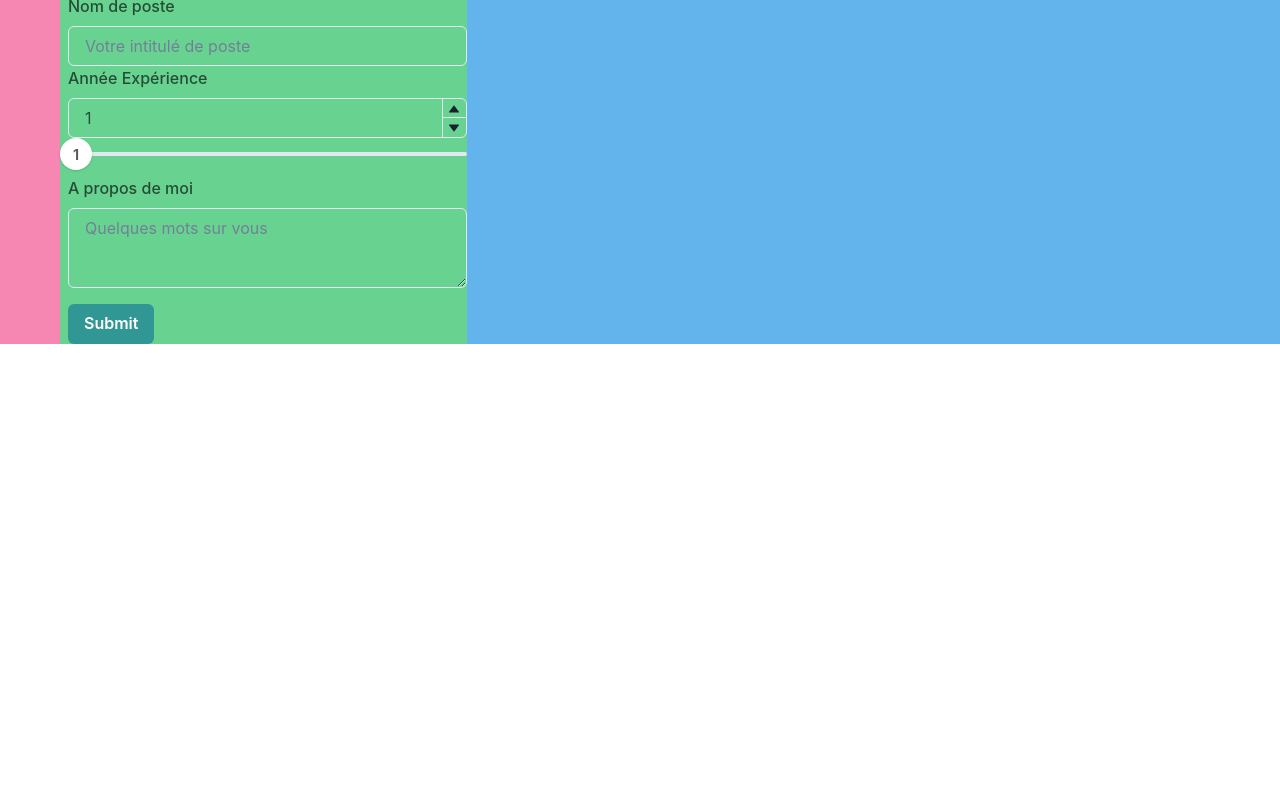
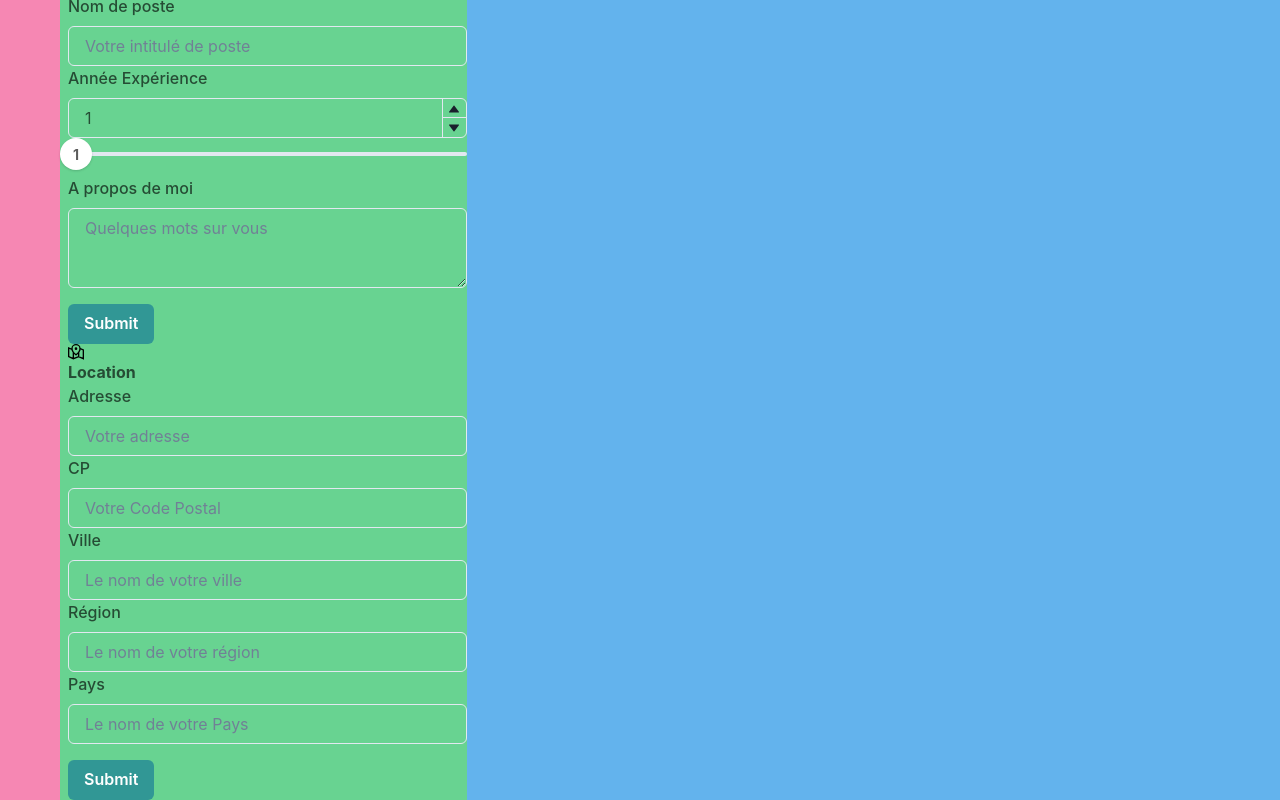
Before and after one commit to CleverCodeLabs/resume-it, a Next.js app in the folder apps/web/: page /resume/contact in a window 1280 px wide. Shown: the part 634-1434 px from the top of the page. Before the commit the page ends 978 px from the top, so only its background shows below. Built offline with nearby package versions, Linux system fonts and the light colour scheme.

Commit message:
feat:add LocationForm

```diff
--- /dev/null
+++ b/apps/web/components/location/LocationForm.tsx
@@ -0,0 +1,166 @@
+import { Controller, useForm } from "react-hook-form";
+
+import {
+  Button,
+  FormControl,
+  FormErrorMessage,
+  FormLabel,
+  Input,
+} from "@chakra-ui/react";
+import React from "react";
+import { GrMapLocation } from "react-icons/gr";
+
+interface ContactFormInput {
+  address: string;
+  zipCode: string;
+  city: string;
+  region: string;
+  country: string;
+}
+
+export default function ContactForm() {
+  const {
+    control,
+    handleSubmit,
+    register,
+    formState: { errors, isSubmitting },
+  } = useForm<ContactFormInput>({
+    defaultValues: {
+      address: "",
+      zipCode: "",
+      city: "",
+      region: "",
+      country: "",
+    },
+  });
+
+  function onSubmit(values: any): Promise<void> {
+    return new Promise((resolve) => {
+      setTimeout(() => {
+        alert(JSON.stringify(values, null, 2));
+        resolve();
+      }, 3000);
+    });
+  }
+
+  return (
+    <form onSubmit={handleSubmit(onSubmit)}>
+      <h1>
+        <GrMapLocation />
+        Location
+      </h1>
+
+      <Controller
+        name="address"
+        control={control}
+        rules={{
+          minLength: { value: 4, message: "Minimum length should be 4" },
+        }}
+        render={({ field: { onChange, onBlur, value, ref }, fieldState }) => (
+          <FormControl isInvalid={fieldState.invalid}>
+            <FormLabel htmlFor="address">Adresse</FormLabel>
+            <Input
+              id="address"
+              placeholder="Votre adresse"
+              {...{ onChange, onBlur, value, ref }}
+            />
+            <FormErrorMessage>
+              {fieldState.error && fieldState.error.message}
+            </FormErrorMessage>
+          </FormControl>
+        )}
+      />
+
+      <Controller
+        name="zipCode"
+        control={control}
+        rules={{
+          pattern: {
+            value: /[0-9]{5}/,
+            message: "entrez votre code postal",
+          },
+        }}
+        render={({ field: { onChange, onBlur, value, ref }, fieldState }) => (
+          <FormControl isInvalid={fieldState.invalid}>
+            <FormLabel htmlFor="zipCode">CP</FormLabel>
+            <Input
+              id="zipCode"
+              placeholder="Votre Code Postal"
+              {...{ onChange, onBlur, value, ref }}
+            />
+            <FormErrorMessage>
+              {fieldState.error && fieldState.error.message}
+            </FormErrorMessage>
+          </FormControl>
+        )}
+      />
+
+      <Controller
+        name="city"
+        control={control}
+        rules={{
+          minLength: { value: 4, message: "Minimum length should be 4" },
+        }}
+        render={({ field: { onChange, onBlur, value, ref }, fieldState }) => (
+          <FormControl isInvalid={fieldState.invalid}>
+            <FormLabel htmlFor="city">Ville</FormLabel>
+            <Input
+              id="city"
+              placeholder="Le nom de votre ville"
+              {...{ onChange, onBlur, value, ref }}
+            />
+            <FormErrorMessage>
+              {fieldState.error && fieldState.error.message}
+            </FormErrorMessage>
+          </FormControl>
+        )}
+      />
+
+      <Controller
+        name="region"
+        control={control}
+        rules={{
+          minLength: { value: 4, message: "Minimum length should be 4" },
+        }}
+        render={({ field: { onChange, onBlur, value, ref }, fieldState }) => (
+          <FormControl isInvalid={fieldState.invalid}>
+            <FormLabel htmlFor="region">Région</FormLabel>
+            <Input
+              id="region"
+              placeholder="Le nom de votre région"
+              {...{ onChange, onBlur, value, ref }}
+            />
+            <FormErrorMessage>
+              {fieldState.error && fieldState.error.message}
+            </FormErrorMessage>
+          </FormControl>
+        )}
+      />
+
+      <Controller
+        name="country"
+        control={control}
+        rules={{
+          minLength: { value: 4, message: "Minimum length should be 4" },
+        }}
+        render={({ field: { onChange, onBlur, value, ref }, fieldState }) => (
+          <FormControl isInvalid={fieldState.invalid}>
+            <FormLabel htmlFor="country">Pays</FormLabel>
+            <Input
+              id="country"
+              placeholder="Le nom de votre Pays"
+              {...{ onChange, onBlur, value, ref }}
+            />
+            <FormErrorMessage>
+              {fieldState.error && fieldState.error.message}
+            </FormErrorMessage>
+          </FormControl>
+        )}
+      />
+
+      <Button mt={4} colorScheme="teal" isLoading={isSubmitting} type="submit">
+        Submit
+      </Button>
+    </form>
+  );
+}
--- a/apps/web/components/nav/nav.tsx
+++ b/apps/web/components/nav/nav.tsx
@@ -1,5 +1,6 @@
 import { FC } from "react";
 import { RiContactsLine, RiProfileLine } from "react-icons/ri";
+import { GrMapLocation } from "react-icons/gr";
 
 const Navbar: FC = () => {
   return (
@@ -10,6 +11,9 @@ const Navbar: FC = () => {
       <a>
         <RiProfileLine />
       </a>
+      <a>
+        <GrMapLocation />
+      </a>
     </div>
   );
 };
--- a/apps/web/pages/resume/contact.tsx
+++ b/apps/web/pages/resume/contact.tsx
@@ -4,12 +4,14 @@ import ResumeEditingLayout from "../../components/layouts/ResumeEditingLayout";
 import { NextPageWithLayout } from "../_app";
 import ContactForm from "../../components/contact/ContactForm";
 import ProfileForm from "../../components/profile/ProfileForm";
+import LocationForm from "../../components/location/LocationForm";
 
 const Contact: NextPageWithLayout = () => {
   return (
     <div>
       <ContactForm />
       <ProfileForm />
+      <LocationForm />
     </div>
   );
 };
```
